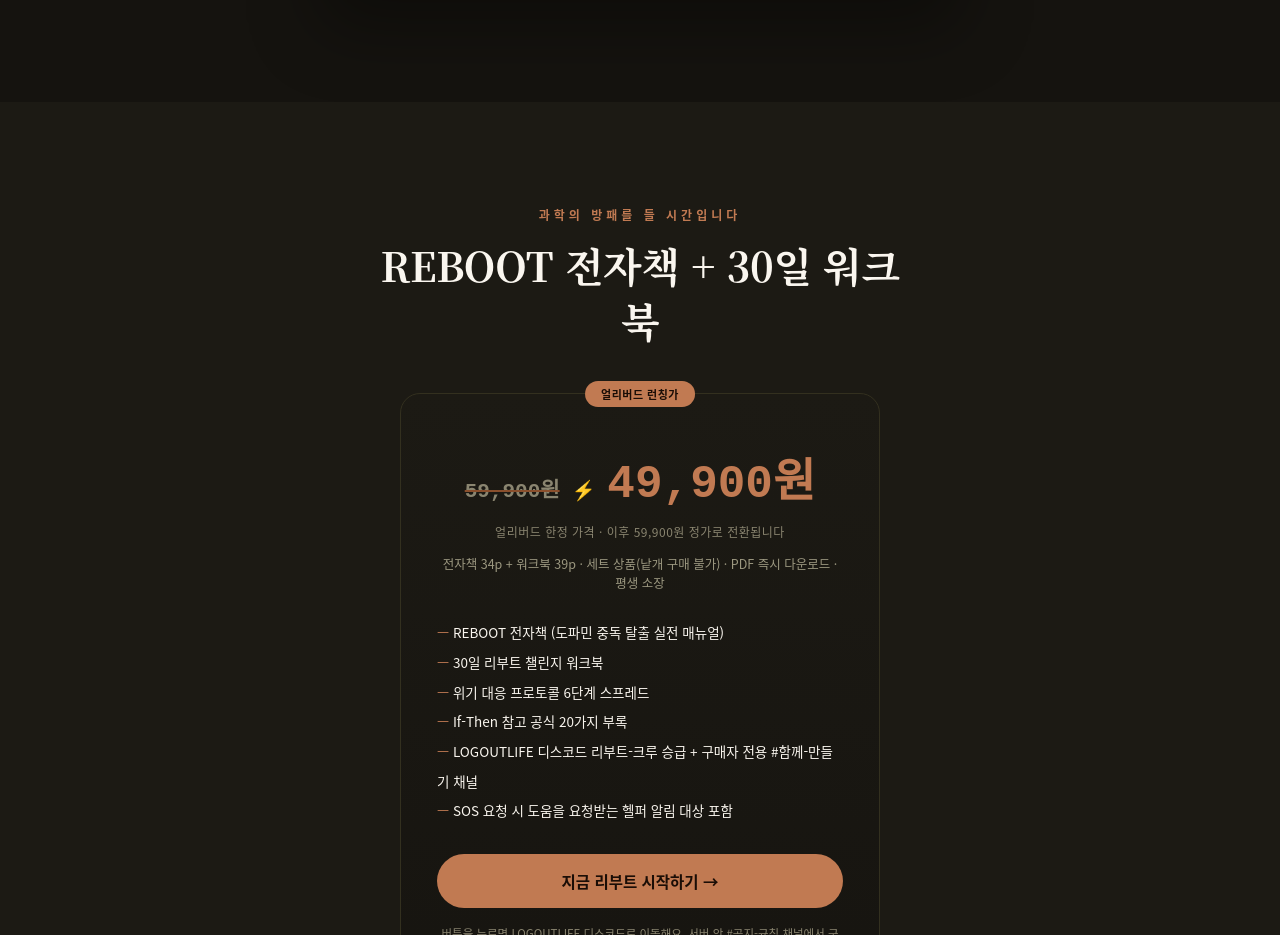
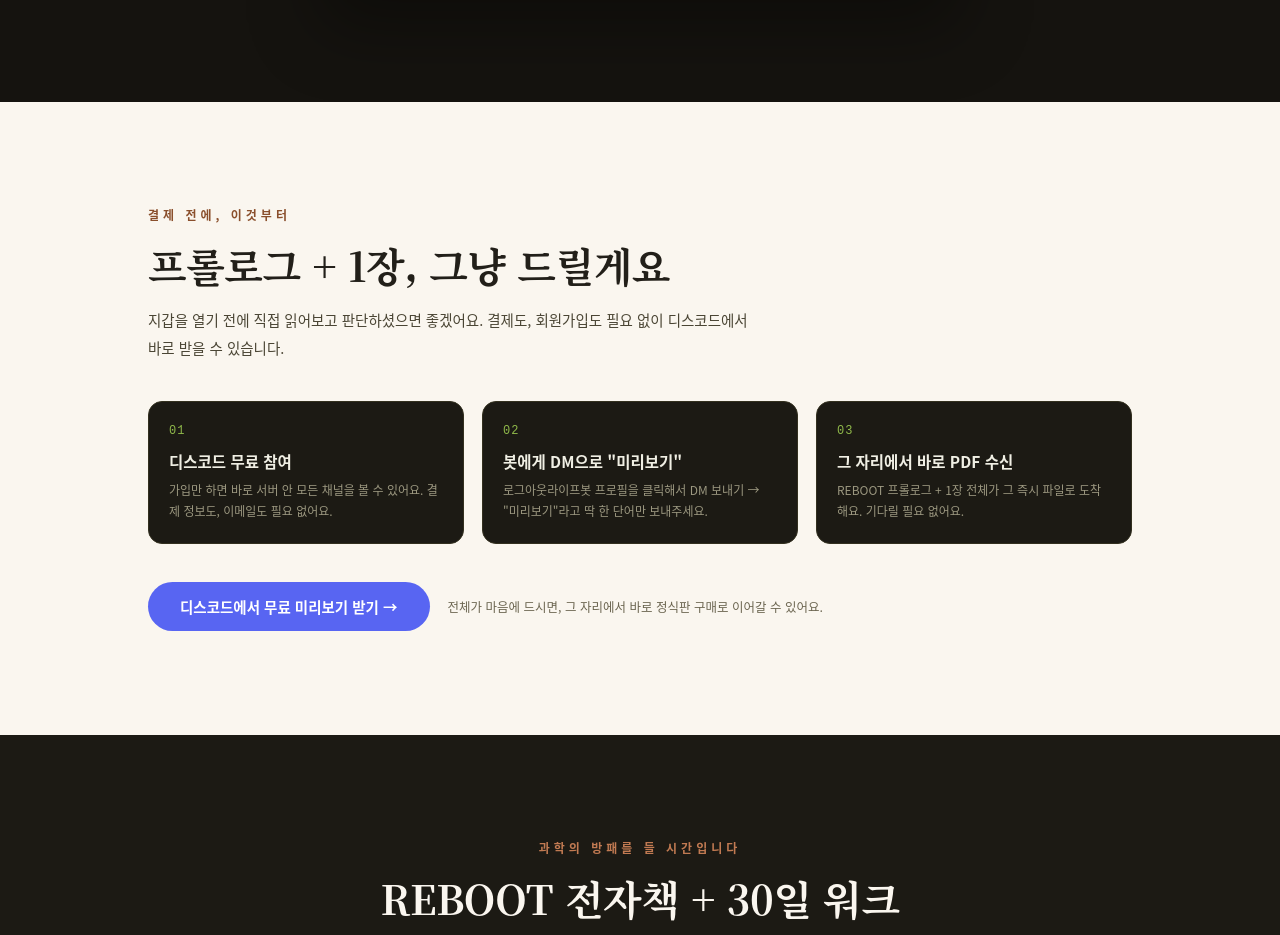
Before and after one commit to simsangu5648-rgb/logoutlifebot, a website: page public/landing.html in a window 1280 px wide. Shown: the part 8722-9657 px from the top of the page. Drawn offline with Linux system fonts and the light colour scheme.

Commit message:
Update landing.html

```diff
--- a/public/landing.html
+++ b/public/landing.html
@@ -202,6 +202,13 @@
 .bp-msg-quote{ margin-top:8px; padding:10px 14px; border-left:3px solid var(--warm); background:rgba(193,122,82,0.08); border-radius:0 8px 8px 0; font-family:"Noto Serif CJK KR",serif; font-style:italic; font-size:13px; color:#e8c9b4; }
 .bp-illust{ margin-top:2px; margin-bottom:18px; font-size:11px; color:var(--scan); text-align:center; }
 @media (max-width:600px){ .bp-scene{ padding:18px 16px 4px; } }
+
+/* free preview (무료 미리보기) */
+.pv-steps{ display:grid; grid-template-columns:repeat(3,1fr); gap:18px; margin-top:40px; }
+.pv-steps .step h4{ color:#f0efe4; }
+@media (max-width:820px){ .pv-steps{ grid-template-columns:1fr; } }
+.pv-cta-row{ margin-top:38px; display:flex; align-items:center; gap:18px; flex-wrap:wrap; }
+.pv-note{ font-size:12.5px; color:#6b6550; }
 
 .faq-item{ border-bottom:1px solid #e6e0cf; }
 .faq-q{ display:flex; justify-content:space-between; align-items:center; padding:20px 4px; cursor:pointer; font-weight:700; font-size:15px; }
@@ -597,6 +604,26 @@
   </div>
 </section>
 
+<!-- ============ FREE PREVIEW (결제 전, 무료 미리보기) ============ -->
+<section class="section paper">
+  <div class="wrap">
+    <div class="eyebrow on-paper warm reveal">결제 전에, 이것부터</div>
+    <h2 class="h-serif reveal" style="margin-top:14px;max-width:560px;">프롤로그 + 1장, 그냥 드릴게요</h2>
+    <p class="reveal" style="margin-top:14px;max-width:600px;font-size:14.5px;line-height:1.9;color:#4a4534;">지갑을 열기 전에 직접 읽어보고 판단하셨으면 좋겠어요. 결제도, 회원가입도 필요 없이 디스코드에서 바로 받을 수 있습니다.</p>
+
+    <div class="pv-steps">
+      <div class="step reveal"><div class="snum">01</div><h4>디스코드 무료 참여</h4><p>가입만 하면 바로 서버 안 모든 채널을 볼 수 있어요. 결제 정보도, 이메일도 필요 없어요.</p></div>
+      <div class="step reveal"><div class="snum">02</div><h4>봇에게 DM으로 "미리보기"</h4><p>로그아웃라이프봇 프로필을 클릭해서 DM 보내기 → "미리보기"라고 딱 한 단어만 보내주세요.</p></div>
+      <div class="step reveal"><div class="snum">03</div><h4>그 자리에서 바로 PDF 수신</h4><p>REBOOT 프롤로그 + 1장 전체가 그 즉시 파일로 도착해요. 기다릴 필요 없어요.</p></div>
+    </div>
+
+    <div class="pv-cta-row reveal">
+      <a href="https://discord.gg/Ajh6mFBCTP" target="_blank" rel="noopener" class="discord-btn">디스코드에서 무료 미리보기 받기 →</a>
+      <span class="pv-note">전체가 마음에 드시면, 그 자리에서 바로 정식판 구매로 이어갈 수 있어요.</span>
+    </div>
+  </div>
+</section>
+
 <!-- ============ PRICING (warm — invitation, not pressure) ============ -->
 <section class="section void-2" id="price">
   <div class="wrap" style="text-align:center;">
```
